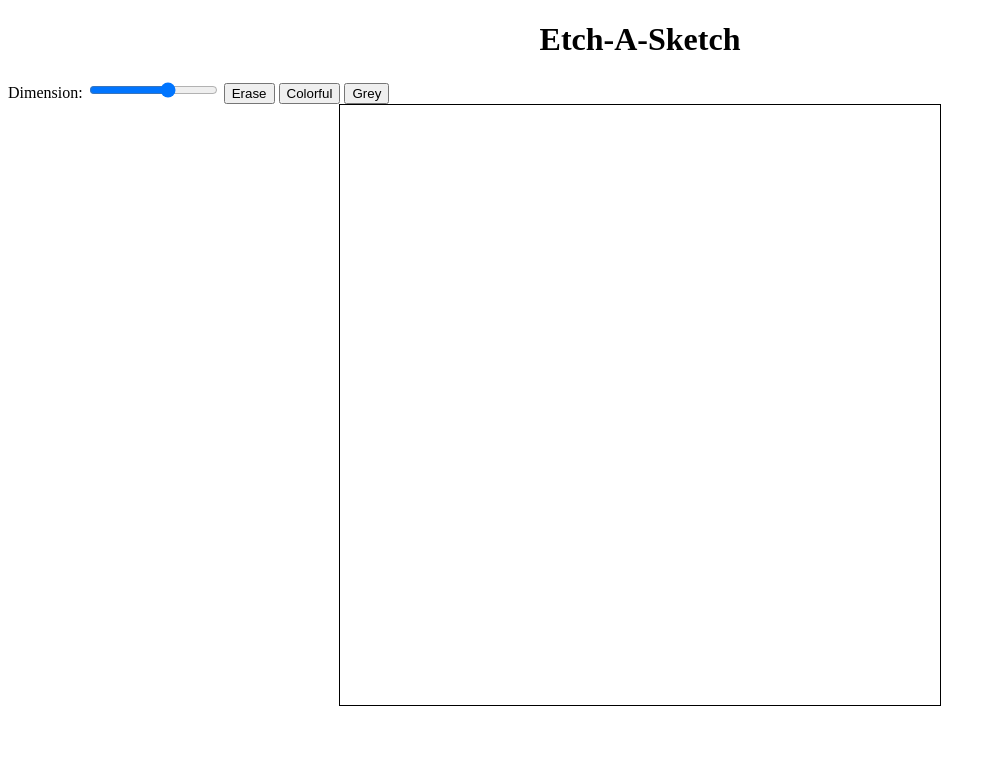
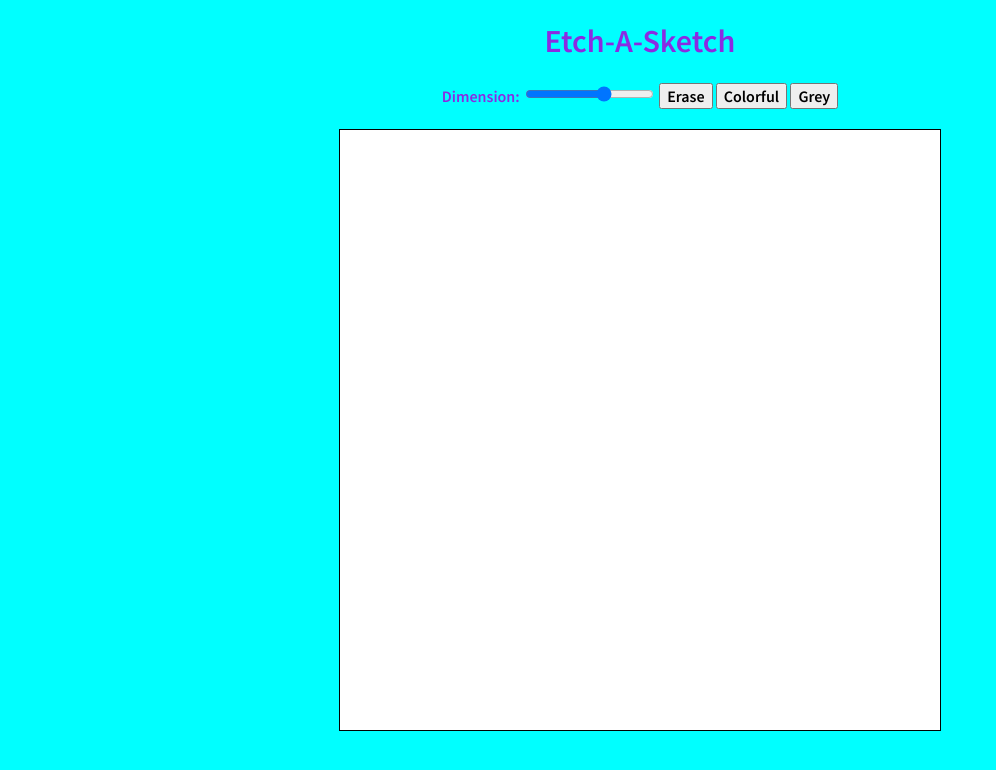
Before and after one commit to GrigorySadovskiyxyz/etch-a-sketch, a plain HTML site: page index.html in a window 1280 px wide. Both pictures are taken after a click on the button "Grey". Shown: the whole page, without its empty margins (0-996 px from the left). Drawn offline with Linux system fonts and the light colour scheme.

Commit message:
Raw version 1.0

```diff
--- a/index.html
+++ b/index.html
@@ -8,15 +8,15 @@
     <title>Etch-A-Sketch</title>
 </head>
 <body>
-    <h1>Etch-A-Sketch</h1>
     <div class="buttons">
+        <h1>Etch-A-Sketch</h1>
         <label for="slider">Dimension:</label>
         <input type="range" id="slider" min="1" max="50" step="1" value="32"/>
         <output for="slider"></output>
         <button type="button" id="erase">Erase</button>
         <button type="button" id="colorful">Colorful</button>
         <button type="button" id="grey">Grey</button>
-        </div>
+    </div>
     <div id="grid"></div>
     <script src="script.js"></script>
 </body>
--- a/script.js
+++ b/script.js
@@ -35,16 +35,8 @@ slider.addEventListener("input", (e) => {
 });
 
 
-
-
-
-
-
-
 // Erase button.
 // How many squares per side? (Maximum: 64)
-
-
 
 function erase() {
     for (let cell of allCells) {
@@ -73,3 +65,18 @@ function colorize() {
         })
     }
 }
+
+// Grey button.
+
+let greyButton = document.getElementById("grey");
+greyButton.addEventListener("click", function() {
+    greyUsage();
+})
+
+function greyUsage() {
+    for (let cell of allCells) {
+        cell.addEventListener("mouseenter", function() {
+           this.style.backgroundColor = "grey"
+        })
+    }
+}
--- a/styles.css
+++ b/styles.css
@@ -1,10 +1,25 @@
+@import url('https://fonts.googleapis.com/css2?family=Source+Sans+Pro:wght@600&display=swap');
+
+
 :root {
     --cells-default: repeat(64, 1fr);
     --white: white;
 }
 
-h1 {
+body {
+    background-color: aqua;
+    color: blueviolet;
+}
+
+.buttons {
     text-align: center;
+    margin-bottom: 20px;
+    font-family: 'Source Sans Pro', sans-serif;
+}
+
+button {
+    font-family: inherit;
+    font-size: 1em;
 }
 
 #grid {
```
